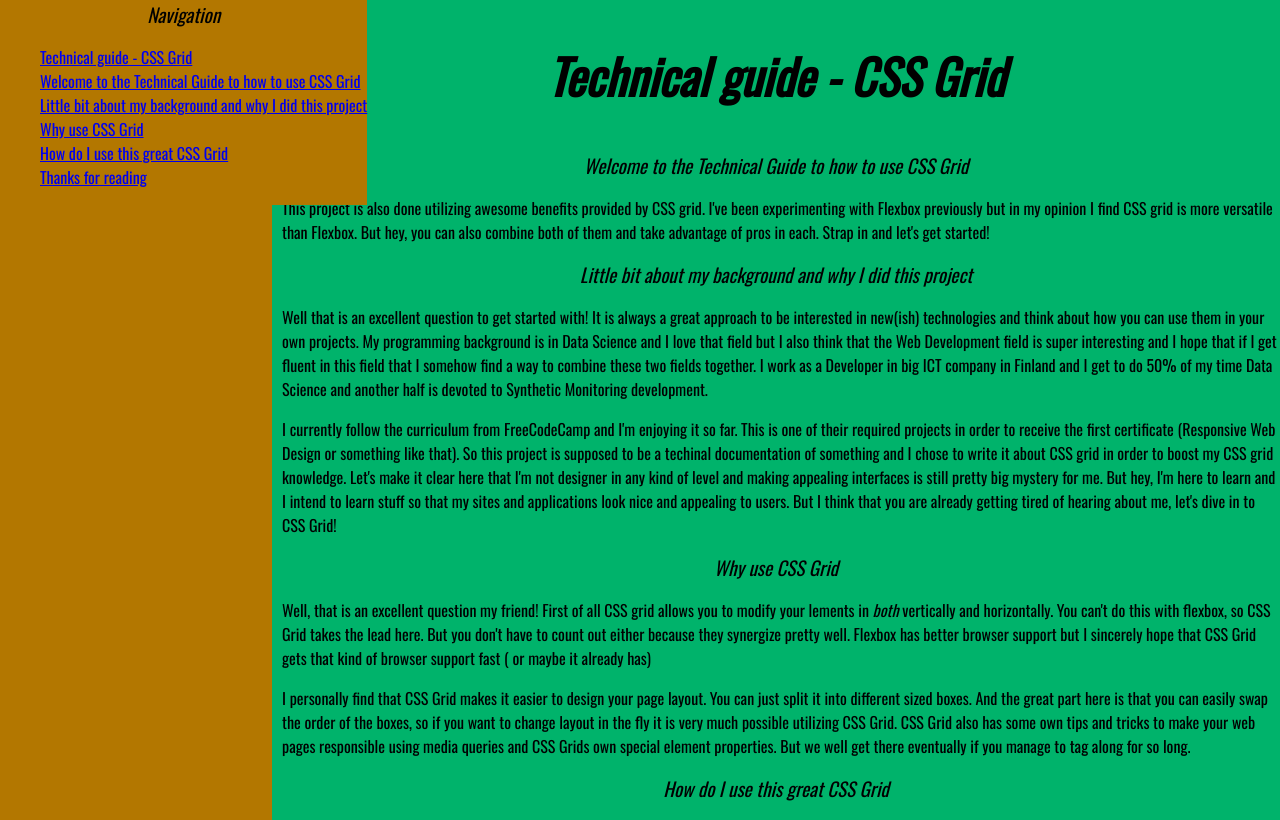
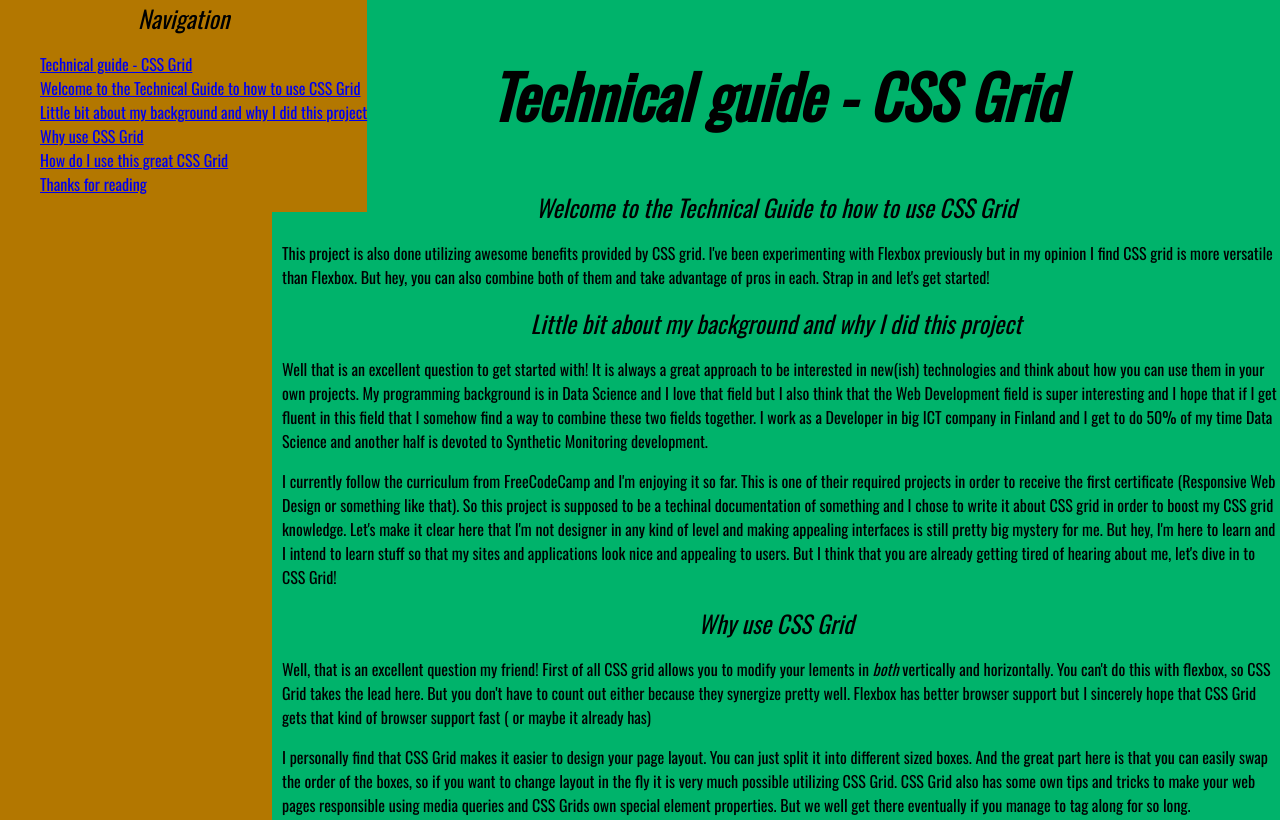
Before and after one commit to Sphagnumshuffle/Web-Development-Projects, a plain HTML site: page Techical Documentation/index.html in a window 1280 px wide. Shown: the top 820 px of the page. Drawn offline with nearby package versions, Linux system fonts and the light colour scheme.

Commit message:
Version that passes the tests

```diff
--- a/Techical Documentation/index.html
+++ b/Techical Documentation/index.html
@@ -17,7 +17,7 @@
         </header>
 
             <div id="content">
-                <section  id="Welcome_to_the_Technical_Guide_to_how_to_use_CSS_Grid">
+                <section class="main-section" id="Welcome_to_the_Technical_Guide_to_how_to_use_CSS_Grid">
                     <header>Welcome to the Technical Guide to how to use CSS Grid</header>
                     <p>
                     This project is also done utilizing awesome
@@ -192,12 +192,12 @@
             Navigation
         </header>
             <ul>
-                <li><a href="#Technical_guide_-_CSS_Grid" class="nav-link" rel="internal">Technical guide - CSS Grid</a></li>
-                <li><a href="#Welcome_to_the_Technical_Guide_to_how_to_use_CSS_Grid" class="nav-link" rel="internal">Welcome to the Technical Guide to how to use CSS Grid</a></li>
-                <li><a href="#Little_bit_about_my_background_and_why_I_did_this_project" class="nav-link" rel="internal">Little bit about my background and why I did this project</a></li>
-                <li><a href="#Why_use_CSS_Grid" class="nav-link" rel="internal">Why use CSS Grid</a></li>
-                <li><a href="#How_do_I_use_this_great_CSS_Grid" class="nav-link" rel="internal">How do I use this great CSS Grid</a></li>
-                <li><a href="#Thanks_for_reading" class="nav-link" rel="internal">Thanks for reading</a></li>
+                <a href="#Technical_guide_-_CSS_Grid" class="nav-link" rel="internal"><li>Technical guide - CSS Grid</li></a>
+                <a href="#Welcome_to_the_Technical_Guide_to_how_to_use_CSS_Grid" class="nav-link" rel="internal"><li>Welcome to the Technical Guide to how to use CSS Grid</li></a>
+                <a href="#Little_bit_about_my_background_and_why_I_did_this_project" class="nav-link" rel="internal"><li>Little bit about my background and why I did this project</li></a>
+                <a href="#Why_use_CSS_Grid" class="nav-link" rel="internal"><li>Why use CSS Grid</li></a>
+                <a href="#How_do_I_use_this_great_CSS_Grid" class="nav-link" rel="internal"><li>How do I use this great CSS Grid</li></a>
+                <a href="#Thanks_for_reading" class="nav-link" rel="internal"><li>Thanks for reading</li></a>
 
             </ul>
         </nav>
--- a/Techical Documentation/style.css
+++ b/Techical Documentation/style.css
@@ -42,7 +42,7 @@ navigation > h2 {
 
 header {
     text-align: center;
-    font-size: 1.2em;
+    font-size: 1.5em;
     font-style: oblique
 }
 
```
